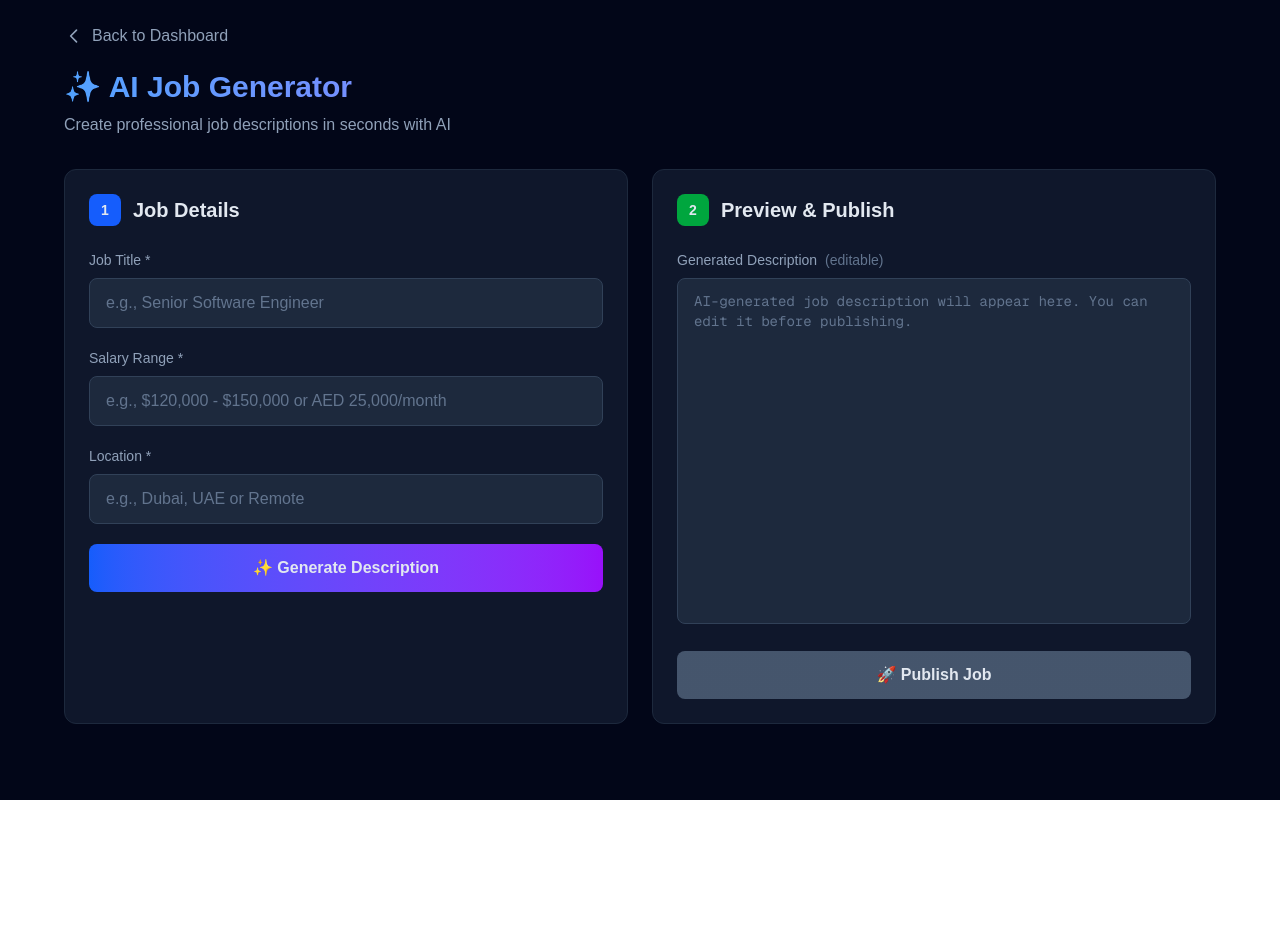
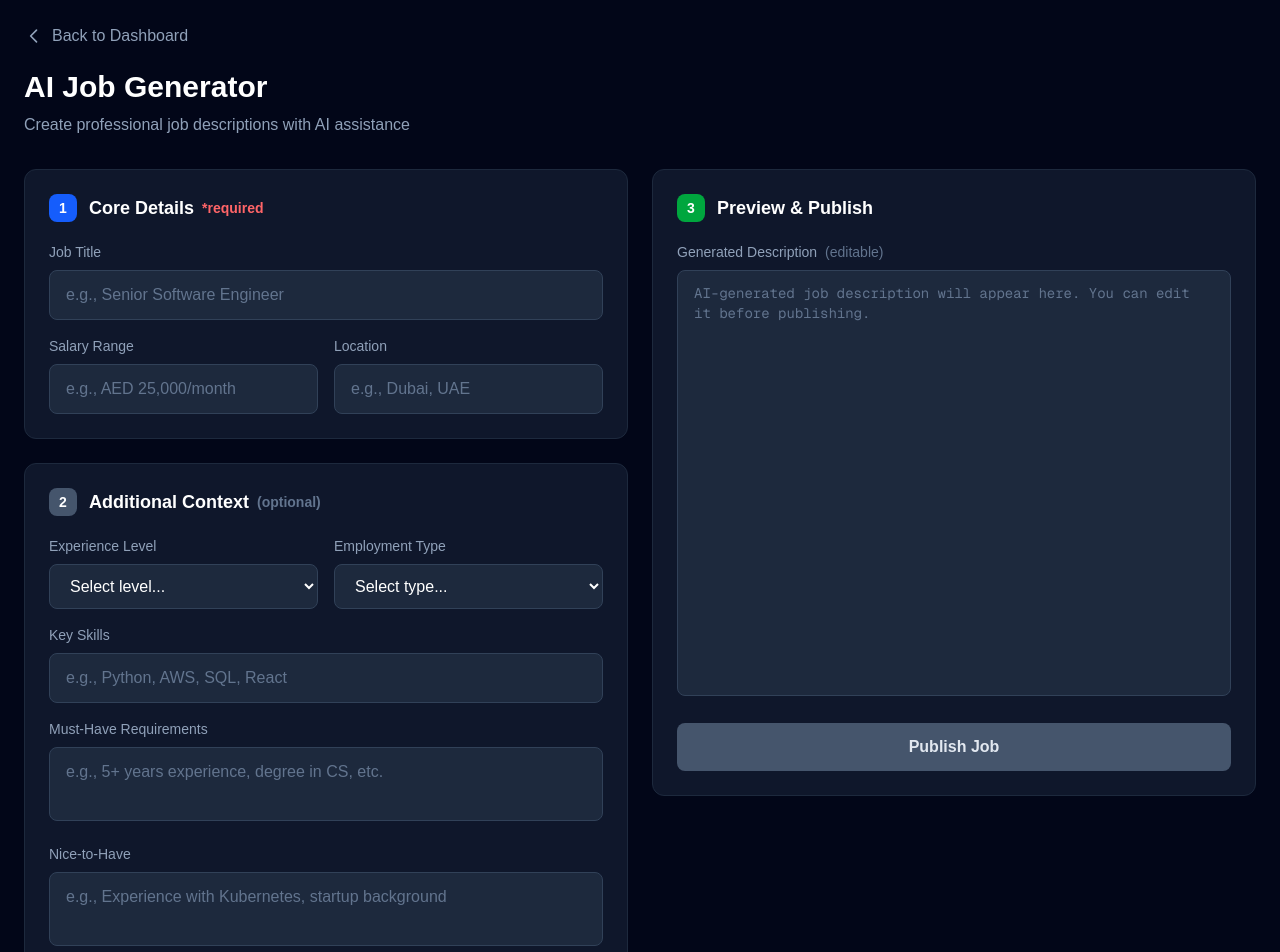
Before and after one commit to pinpix-t/intervieww, a Next.js app in the folder talking/frontend/: page /gen-job in a window 1280 px wide. Shown: the top 952 px of the page. Before the commit the page ends 800 px from the top, so only its background shows below. Built offline with nearby package versions, Linux system fonts and the light colour scheme; no server answers.

Commit message:
Add optional fields to Job Generator: experience, skills, employment type, must-have, nice-to-have, perks - remove emojis

```diff
--- a/talking/frontend/app/actions/generateJob.ts
+++ b/talking/frontend/app/actions/generateJob.ts
@@ -2,11 +2,19 @@
 
 import { GoogleGenerativeAI } from '@google/generative-ai';
 
-export async function generateJobDescription(
-  title: string,
-  salary: string,
-  location: string
-): Promise<string> {
+interface JobGenerationParams {
+  title: string;
+  salary: string;
+  location: string;
+  experienceLevel?: string;
+  keySkills?: string;
+  employmentType?: string;
+  mustHave?: string;
+  niceToHave?: string;
+  companyPerks?: string;
+}
+
+export async function generateJobDescription(params: JobGenerationParams): Promise<string> {
   const apiKey = process.env.GEMINI_API_KEY;
 
   if (!apiKey) {
@@ -16,20 +24,52 @@ export async function generateJobDescription(
   const genAI = new GoogleGenerativeAI(apiKey);
   const model = genAI.getGenerativeModel({ model: 'gemini-2.0-flash' });
 
-  const prompt = `You are an expert Technical Recruiter. Write a job description for a '${title}' in '${location}' offering '${salary}'.
+  // Build context from optional fields
+  const contextParts: string[] = [];
 
-CRITICAL ANALYSIS:
-- Analyze the salary relative to the location.
-- If salary is HIGH for the region -> Write for a Senior/Strategic role (Leadership, System Design, Mentorship).
-- If salary is LOW for the region -> Write for a Junior/Entry role (Learning, Execution, Hard Work).
-- If average -> Mid-level role.
+  if (params.experienceLevel) {
+    contextParts.push(`Experience Level: ${params.experienceLevel}`);
+  }
+  if (params.keySkills) {
+    contextParts.push(`Key Skills Required: ${params.keySkills}`);
+  }
+  if (params.employmentType) {
+    contextParts.push(`Employment Type: ${params.employmentType}`);
+  }
+  if (params.mustHave) {
+    contextParts.push(`Must-Have Requirements: ${params.mustHave}`);
+  }
+  if (params.niceToHave) {
+    contextParts.push(`Nice-to-Have: ${params.niceToHave}`);
+  }
+  if (params.companyPerks) {
+    contextParts.push(`Company Perks to Highlight: ${params.companyPerks}`);
+  }
+
+  const additionalContext = contextParts.length > 0
+    ? `\n\nADDITIONAL CONTEXT:\n${contextParts.join('\n')}`
+    : '';
+
+  const prompt = `You are an expert Technical Recruiter at a fast-growing company. Write a professional job description.
+
+CORE DETAILS:
+- Job Title: ${params.title}
+- Location: ${params.location}
+- Salary: ${params.salary}${additionalContext}
+
+INSTRUCTIONS:
+1. Start with Location and Salary clearly stated.
+2. If experience level is provided, tailor the tone accordingly (Junior = learning-focused, Senior = leadership-focused).
+3. If key skills are provided, incorporate them naturally into requirements.
+4. Separate Must-Have requirements from Nice-to-Have if both are provided.
+5. If company perks are provided, create a compelling "Why Join Us" section.
+6. If no additional context is given, infer appropriately based on the salary and title.
 
 OUTPUT FORMAT:
-- Use clean Markdown (## for headers, * for bullets).
-- Start with Location and Salary clearly stated at the top.
-- Sections: 'Role Summary', 'Key Responsibilities', 'Requirements', 'Why Join Us'.
-- Tone: Professional, exciting, and direct.
-- Keep it concise but compelling.`;
+- Use clean Markdown (## for headers, - for bullets).
+- Sections: Role Summary, Key Responsibilities, Requirements, Nice-to-Have (if applicable), Why Join Us.
+- Tone: Professional, direct, and compelling. No fluff or buzzword overload.
+- Keep it concise but thorough.`;
 
   const result = await model.generateContent(prompt);
   const response = await result.response;
--- a/talking/frontend/app/gen-job/page.tsx
+++ b/talking/frontend/app/gen-job/page.tsx
@@ -12,9 +12,20 @@ const supabase = createClient(
 );
 
 export default function GenJobPage() {
+  // Required fields
   const [title, setTitle] = useState('');
   const [salary, setSalary] = useState('');
   const [location, setLocation] = useState('');
+
+  // Optional fields
+  const [experienceLevel, setExperienceLevel] = useState('');
+  const [keySkills, setKeySkills] = useState('');
+  const [employmentType, setEmploymentType] = useState('');
+  const [mustHave, setMustHave] = useState('');
+  const [niceToHave, setNiceToHave] = useState('');
+  const [companyPerks, setCompanyPerks] = useState('');
+
+  // UI state
   const [description, setDescription] = useState('');
   const [isGenerating, setIsGenerating] = useState(false);
   const [isPublishing, setIsPublishing] = useState(false);
@@ -22,7 +33,7 @@ export default function GenJobPage() {
 
   const handleGenerate = async () => {
     if (!title || !salary || !location) {
-      setMessage({ type: 'error', text: 'Please fill in all fields' });
+      setMessage({ type: 'error', text: 'Please fill in Job Title, Salary, and Location' });
       return;
     }
 
@@ -30,7 +41,17 @@ export default function GenJobPage() {
     setMessage(null);
 
     try {
-      const result = await generateJobDescription(title, salary, location);
+      const result = await generateJobDescription({
+        title,
+        salary,
+        location,
+        experienceLevel: experienceLevel || undefined,
+        keySkills: keySkills || undefined,
+        employmentType: employmentType || undefined,
+        mustHave: mustHave || undefined,
+        niceToHave: niceToHave || undefined,
+        companyPerks: companyPerks || undefined,
+      });
       setDescription(result);
     } catch (error) {
       console.error('Generation failed:', error);
@@ -58,13 +79,19 @@ export default function GenJobPage() {
 
       if (error) throw error;
 
-      setMessage({ type: 'success', text: '🎉 Job posted successfully!' });
+      setMessage({ type: 'success', text: 'Job posted successfully!' });
 
       // Clear form after 2 seconds
       setTimeout(() => {
         setTitle('');
         setSalary('');
         setLocation('');
+        setExperienceLevel('');
+        setKeySkills('');
+        setEmploymentType('');
+        setMustHave('');
+        setNiceToHave('');
+        setCompanyPerks('');
         setDescription('');
         setMessage(null);
       }, 2000);
@@ -80,7 +107,7 @@ export default function GenJobPage() {
   return (
     <div className="min-h-screen bg-slate-950 text-slate-200 p-6">
       {/* Header */}
-      <div className="max-w-6xl mx-auto mb-8">
+      <div className="max-w-7xl mx-auto mb-8">
         <Link
           href="/dashboard"
           className="inline-flex items-center text-slate-400 hover:text-white transition-colors"
@@ -91,17 +118,17 @@ export default function GenJobPage() {
           Back to Dashboard
         </Link>
 
-        <h1 className="text-3xl font-bold mt-4 bg-gradient-to-r from-blue-400 to-purple-500 bg-clip-text text-transparent">
-          ✨ AI Job Generator
+        <h1 className="text-3xl font-bold mt-4 text-white">
+          AI Job Generator
         </h1>
         <p className="text-slate-400 mt-2">
-          Create professional job descriptions in seconds with AI
+          Create professional job descriptions with AI assistance
         </p>
       </div>
 
       {/* Message Toast */}
       {message && (
-        <div className={`max-w-6xl mx-auto mb-6 p-4 rounded-lg ${
+        <div className={`max-w-7xl mx-auto mb-6 p-4 rounded-lg ${
           message.type === 'success'
             ? 'bg-green-900/50 border border-green-700 text-green-300'
             : 'bg-red-900/50 border border-red-700 text-red-300'
@@ -111,18 +138,21 @@ export default function GenJobPage() {
       )}
 
       {/* Main Content */}
-      <div className="max-w-6xl mx-auto grid grid-cols-1 lg:grid-cols-2 gap-6">
+      <div className="max-w-7xl mx-auto grid grid-cols-1 lg:grid-cols-2 gap-6">
         {/* Left Column - Inputs */}
+        <div className="space-y-6">
+          {/* Required Fields Card */}
           <div className="bg-slate-900 rounded-xl p-6 border border-slate-800">
-          <h2 className="text-xl font-semibold mb-6 flex items-center">
-            <span className="w-8 h-8 bg-blue-600 rounded-lg flex items-center justify-center mr-3 text-sm">1</span>
-            Job Details
+            <h2 className="text-lg font-semibold mb-5 flex items-center text-white">
+              <span className="w-7 h-7 bg-blue-600 rounded-lg flex items-center justify-center mr-3 text-sm">1</span>
+              Core Details
+              <span className="text-red-400 text-sm ml-2">*required</span>
             </h2>
 
-          <div className="space-y-5">
+            <div className="space-y-4">
               <div>
                 <label className="block text-sm font-medium text-slate-400 mb-2">
-                Job Title *
+                  Job Title
                 </label>
                 <input
                   type="text"
@@ -133,36 +163,143 @@ export default function GenJobPage() {
                 />
               </div>
 
+              <div className="grid grid-cols-2 gap-4">
                 <div>
                   <label className="block text-sm font-medium text-slate-400 mb-2">
-                Salary Range *
+                    Salary Range
                   </label>
                   <input
                     type="text"
                     value={salary}
                     onChange={(e) => setSalary(e.target.value)}
-                placeholder="e.g., $120,000 - $150,000 or AED 25,000/month"
+                    placeholder="e.g., AED 25,000/month"
                     className="w-full px-4 py-3 bg-slate-800 border border-slate-700 rounded-lg focus:outline-none focus:ring-2 focus:ring-blue-500 focus:border-transparent text-white placeholder-slate-500"
                   />
                 </div>
 
                 <div>
                   <label className="block text-sm font-medium text-slate-400 mb-2">
-                Location *
+                    Location
                   </label>
                   <input
                     type="text"
                     value={location}
                     onChange={(e) => setLocation(e.target.value)}
-                placeholder="e.g., Dubai, UAE or Remote"
+                    placeholder="e.g., Dubai, UAE"
+                    className="w-full px-4 py-3 bg-slate-800 border border-slate-700 rounded-lg focus:outline-none focus:ring-2 focus:ring-blue-500 focus:border-transparent text-white placeholder-slate-500"
+                  />
+                </div>
+              </div>
+            </div>
+          </div>
+
+          {/* Optional Fields Card */}
+          <div className="bg-slate-900 rounded-xl p-6 border border-slate-800">
+            <h2 className="text-lg font-semibold mb-5 flex items-center text-white">
+              <span className="w-7 h-7 bg-slate-600 rounded-lg flex items-center justify-center mr-3 text-sm">2</span>
+              Additional Context
+              <span className="text-slate-500 text-sm ml-2">(optional)</span>
+            </h2>
+
+            <div className="space-y-4">
+              <div className="grid grid-cols-2 gap-4">
+                <div>
+                  <label className="block text-sm font-medium text-slate-400 mb-2">
+                    Experience Level
+                  </label>
+                  <select
+                    value={experienceLevel}
+                    onChange={(e) => setExperienceLevel(e.target.value)}
+                    className="w-full px-4 py-3 bg-slate-800 border border-slate-700 rounded-lg focus:outline-none focus:ring-2 focus:ring-blue-500 focus:border-transparent text-white"
+                  >
+                    <option value="">Select level...</option>
+                    <option value="Entry Level / Junior">Entry Level / Junior</option>
+                    <option value="Mid Level">Mid Level</option>
+                    <option value="Senior">Senior</option>
+                    <option value="Lead / Principal">Lead / Principal</option>
+                    <option value="Manager">Manager</option>
+                    <option value="Director">Director</option>
+                  </select>
+                </div>
+
+                <div>
+                  <label className="block text-sm font-medium text-slate-400 mb-2">
+                    Employment Type
+                  </label>
+                  <select
+                    value={employmentType}
+                    onChange={(e) => setEmploymentType(e.target.value)}
+                    className="w-full px-4 py-3 bg-slate-800 border border-slate-700 rounded-lg focus:outline-none focus:ring-2 focus:ring-blue-500 focus:border-transparent text-white"
+                  >
+                    <option value="">Select type...</option>
+                    <option value="Full-time">Full-time</option>
+                    <option value="Part-time">Part-time</option>
+                    <option value="Contract">Contract</option>
+                    <option value="Freelance">Freelance</option>
+                    <option value="Internship">Internship</option>
+                  </select>
+                </div>
+              </div>
+
+              <div>
+                <label className="block text-sm font-medium text-slate-400 mb-2">
+                  Key Skills
+                </label>
+                <input
+                  type="text"
+                  value={keySkills}
+                  onChange={(e) => setKeySkills(e.target.value)}
+                  placeholder="e.g., Python, AWS, SQL, React"
                   className="w-full px-4 py-3 bg-slate-800 border border-slate-700 rounded-lg focus:outline-none focus:ring-2 focus:ring-blue-500 focus:border-transparent text-white placeholder-slate-500"
                 />
               </div>
 
+              <div>
+                <label className="block text-sm font-medium text-slate-400 mb-2">
+                  Must-Have Requirements
+                </label>
+                <textarea
+                  value={mustHave}
+                  onChange={(e) => setMustHave(e.target.value)}
+                  placeholder="e.g., 5+ years experience, degree in CS, etc."
+                  rows={2}
+                  className="w-full px-4 py-3 bg-slate-800 border border-slate-700 rounded-lg focus:outline-none focus:ring-2 focus:ring-blue-500 focus:border-transparent text-white placeholder-slate-500 resize-none"
+                />
+              </div>
+
+              <div>
+                <label className="block text-sm font-medium text-slate-400 mb-2">
+                  Nice-to-Have
+                </label>
+                <textarea
+                  value={niceToHave}
+                  onChange={(e) => setNiceToHave(e.target.value)}
+                  placeholder="e.g., Experience with Kubernetes, startup background"
+                  rows={2}
+                  className="w-full px-4 py-3 bg-slate-800 border border-slate-700 rounded-lg focus:outline-none focus:ring-2 focus:ring-blue-500 focus:border-transparent text-white placeholder-slate-500 resize-none"
+                />
+              </div>
+
+              <div>
+                <label className="block text-sm font-medium text-slate-400 mb-2">
+                  Company Perks
+                </label>
+                <input
+                  type="text"
+                  value={companyPerks}
+                  onChange={(e) => setCompanyPerks(e.target.value)}
+                  placeholder="e.g., Remote work, equity, unlimited PTO, health insurance"
+                  className="w-full px-4 py-3 bg-slate-800 border border-slate-700 rounded-lg focus:outline-none focus:ring-2 focus:ring-blue-500 focus:border-transparent text-white placeholder-slate-500"
+                />
+              </div>
+            </div>
+          </div>
+
+          {/* Generate Button */}
           <button
             onClick={handleGenerate}
             disabled={isGenerating}
-              className="w-full py-3 px-6 bg-gradient-to-r from-blue-600 to-purple-600 hover:from-blue-500 hover:to-purple-500 disabled:from-slate-600 disabled:to-slate-600 rounded-lg font-semibold transition-all duration-200 flex items-center justify-center"
+            className="w-full py-3 px-6 bg-blue-600 hover:bg-blue-500 disabled:bg-slate-600 rounded-lg font-semibold transition-all duration-200 flex items-center justify-center"
           >
             {isGenerating ? (
               <>
@@ -173,16 +310,15 @@ export default function GenJobPage() {
                 Generating...
               </>
             ) : (
-                <>✨ Generate Description</>
+              <>Generate Description</>
             )}
           </button>
         </div>
-        </div>
 
         {/* Right Column - Preview & Save */}
-        <div className="bg-slate-900 rounded-xl p-6 border border-slate-800">
-          <h2 className="text-xl font-semibold mb-6 flex items-center">
-            <span className="w-8 h-8 bg-green-600 rounded-lg flex items-center justify-center mr-3 text-sm">2</span>
+        <div className="bg-slate-900 rounded-xl p-6 border border-slate-800 h-fit lg:sticky lg:top-6">
+          <h2 className="text-lg font-semibold mb-5 flex items-center text-white">
+            <span className="w-7 h-7 bg-green-600 rounded-lg flex items-center justify-center mr-3 text-sm">3</span>
             Preview & Publish
           </h2>
 
@@ -196,7 +332,7 @@ export default function GenJobPage() {
                 value={description}
                 onChange={(e) => setDescription(e.target.value)}
                 placeholder="AI-generated job description will appear here. You can edit it before publishing."
-                rows={16}
+                rows={20}
                 className="w-full px-4 py-3 bg-slate-800 border border-slate-700 rounded-lg focus:outline-none focus:ring-2 focus:ring-green-500 focus:border-transparent text-white placeholder-slate-500 resize-none font-mono text-sm"
               />
             </div>
@@ -204,7 +340,7 @@ export default function GenJobPage() {
             <button
               onClick={handlePublish}
               disabled={isPublishing || !description}
-              className="w-full py-3 px-6 bg-gradient-to-r from-green-600 to-emerald-600 hover:from-green-500 hover:to-emerald-500 disabled:from-slate-600 disabled:to-slate-600 rounded-lg font-semibold transition-all duration-200 flex items-center justify-center"
+              className="w-full py-3 px-6 bg-green-600 hover:bg-green-500 disabled:bg-slate-600 rounded-lg font-semibold transition-all duration-200 flex items-center justify-center"
             >
               {isPublishing ? (
                 <>
@@ -215,7 +351,7 @@ export default function GenJobPage() {
                   Publishing...
                 </>
               ) : (
-                <>🚀 Publish Job</>
+                <>Publish Job</>
               )}
             </button>
           </div>
```
Lines whose indentation alone changed are shown as unchanged.
